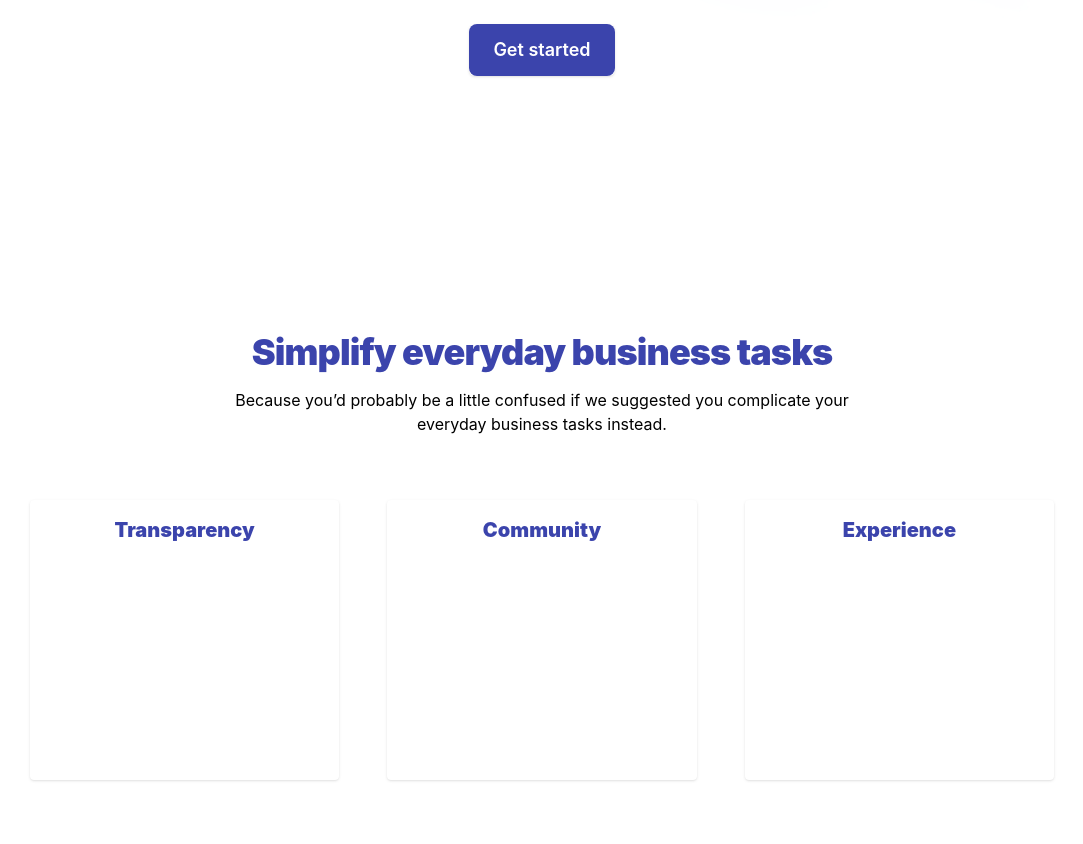
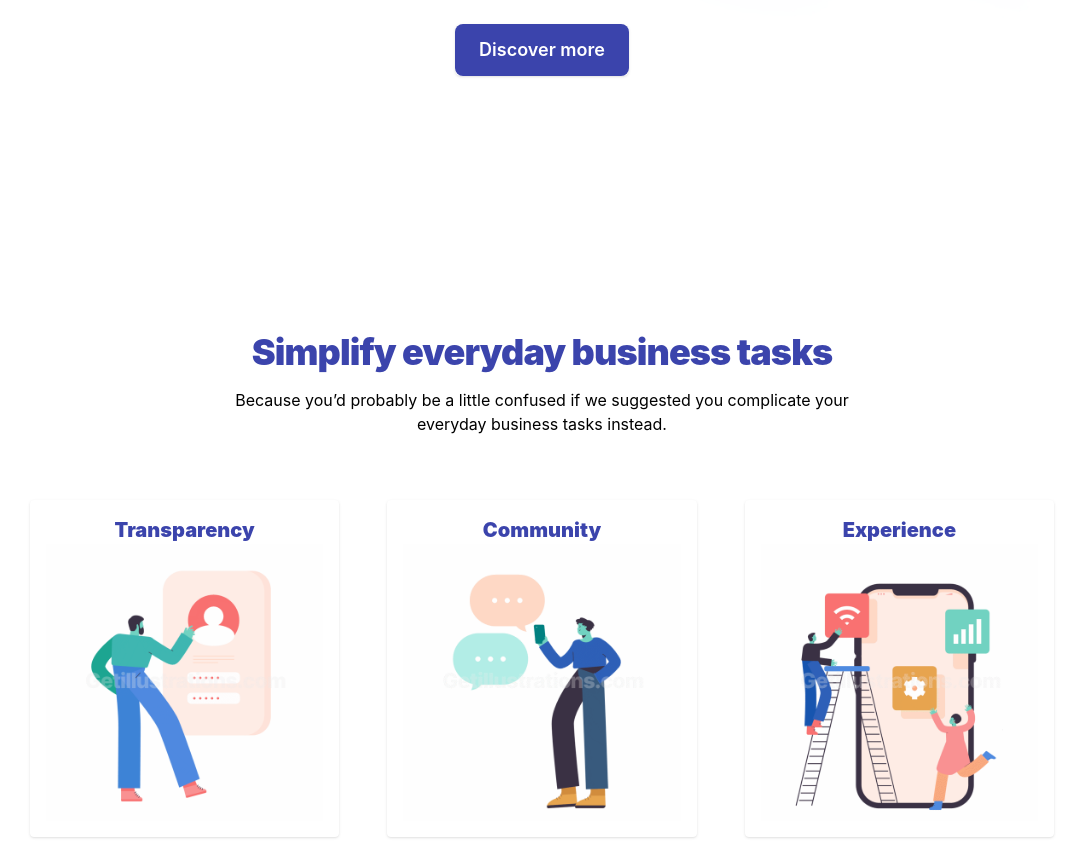
Before and after one commit to danngofett/intrinsicdg, a Gatsby site: page / in a window 1280 px wide. Shown: the part 708-1552 px from the top of the page, without its empty margins (98-1181 px from the left). Built offline with nearby package versions, Linux system fonts and the light colour scheme; Gatsby itself is replaced by a stand-in of ours.

Commit message:
chore: added images to feature grid

```diff
--- a/src/components/card/index.tsx
+++ b/src/components/card/index.tsx
@@ -1,11 +1,19 @@
 import * as React from 'react'
 
-export default function Card({ title }) {
+export interface CardType {
+  title: string
+  imageSrc?: string
+  imageAlt?: string
+}
+
+export default function Card({ title, imageSrc, imageAlt }: CardType) {
   return (
     <div className="shadow text-center p-4 bg-white rounded min-h-[280px]">
       <h3 className="text-xl text-primary font-black mb-0 text-center">
         {title}
       </h3>
+
+      {imageSrc && <img src={imageSrc} alt={imageAlt} />}
     </div>
   )
 }
--- a/src/components/cta/index.tsx
+++ b/src/components/cta/index.tsx
@@ -5,11 +5,13 @@
 export interface CallToActionType {
   heading: string
   subheading: string
+  label: string
 }
 
 export default function CallToAction({
   heading,
   subheading,
+  label,
 }: CallToActionType) {
   return (
     <div className="max-w-3xl mx-auto px-4 sm:px-6 lg:px-8">
@@ -20,15 +22,13 @@
           <span className="block text-primary">{heading}</span>
         </h2>
 
-        <div className="mt-8 flex lg:mt-0 lg:flex-shrink-0 justify-center">
-          <div className="inline-flex rounded-md shadow">
-            <Button
-              label="Get started"
-              href="https://github.com/"
-              size="large"
-            />
+        {label && (
+          <div className="mt-8 flex lg:mt-0 lg:flex-shrink-0 justify-center">
+            <div className="inline-flex rounded-md shadow">
+              <Button label={label} href="https://github.com/" size="large" />
+            </div>
           </div>
-        </div>
+        )}
       </div>
     </div>
   )
--- a/src/components/feature-grid/index.tsx
+++ b/src/components/feature-grid/index.tsx
@@ -1,5 +1,9 @@
 import * as React from 'react'
 import { Container, Card } from '@components'
+
+import ImageSecure from '@assets/images/secure.png'
+import ImageChat from '@assets/images/chat.png'
+import ImageApplication from '@assets/images/application.png'
 
 export interface FeatureGridType {
   heading?: string
@@ -21,9 +25,21 @@
         </div>
 
         <div className="grid lg:grid-cols-3 gap-12 mx-auto max-w-xl lg:max-w-5xl lg:my-16">
-          <Card title="Transparency" />
-          <Card title="Community" />
-          <Card title="Experience" />
+          <Card
+            title="Transparency"
+            imageSrc={ImageSecure}
+            imageAlt="Male logging in mobile application"
+          />
+          <Card
+            title="Community"
+            imageSrc={ImageChat}
+            imageAlt="Male with chat bubbles"
+          />
+          <Card
+            title="Experience"
+            imageSrc={ImageApplication}
+            imageAlt="Male and female holding application icons"
+          />
         </div>
       </Container>
     </div>
--- a/src/components/offset-2x2-grid/index.tsx
+++ b/src/components/offset-2x2-grid/index.tsx
@@ -35,7 +35,11 @@
   },
 ]
 
-export default function Offset2x2Grid() {
+export interface Offset2x2GridType {
+  heading?: string
+}
+
+export default function Offset2x2Grid({ heading }: Offset2x2GridType) {
   return (
     <Container className="overflow-hidden">
       <div className="relative mx-auto max-w-7xl py-12">
@@ -74,11 +78,13 @@
         </svg>
 
         <div className="relative lg:grid lg:grid-cols-3 lg:gap-x-8">
-          <div className="lg:col-span-1">
-            <h2 className="text-3xl font-black tracking-tight sm:text-4xl text-primary">
-              Our work
-            </h2>
-          </div>
+          {heading && (
+            <div className="lg:col-span-1">
+              <h2 className="text-3xl font-black tracking-tight sm:text-4xl text-primary">
+                {heading}
+              </h2>
+            </div>
+          )}
           <dl className="mt-10 space-y-10 sm:grid sm:grid-cols-2 sm:gap-x-8 sm:gap-y-10 sm:space-y-0 lg:col-span-2 lg:mt-0">
             {features.map(feature => (
               <div key={feature.name}>
--- a/src/pages/index.tsx
+++ b/src/pages/index.tsx
@@ -8,7 +8,6 @@
   CallToAction,
   FeatureGrid,
   Team,
-  Newsletter,
   Offset2x2Grid,
 } from '@components'
 
@@ -34,6 +33,7 @@
         <CallToAction
           heading="Explore the radical transparency mission statement"
           subheading="Explore now"
+          label="Discover more"
         />
       </section>
 
@@ -51,12 +51,7 @@
       </section>
 
       <section id="products" className="py-16 md:py-20 lg:py-12">
-        <Offset2x2Grid
-          heading="Meet our leadership"
-          description="Aenean vulputate tempor ex non semper. Donec libero metus, egestas gravida mauris quis, tristique suscipit risus. Sed sed nibh pulvinar, ullamcorper nulla ut, laoreet metus. Donec elementum neque sed dolor."
-          label="Read more"
-          href="#"
-        />
+        <Offset2x2Grid heading="Our work" />
       </section>
     </Default>
   )
```
Also changed, not shown: src/assets/images/application.png (added), src/assets/images/chat.png (added), src/assets/images/secure.png (added).
